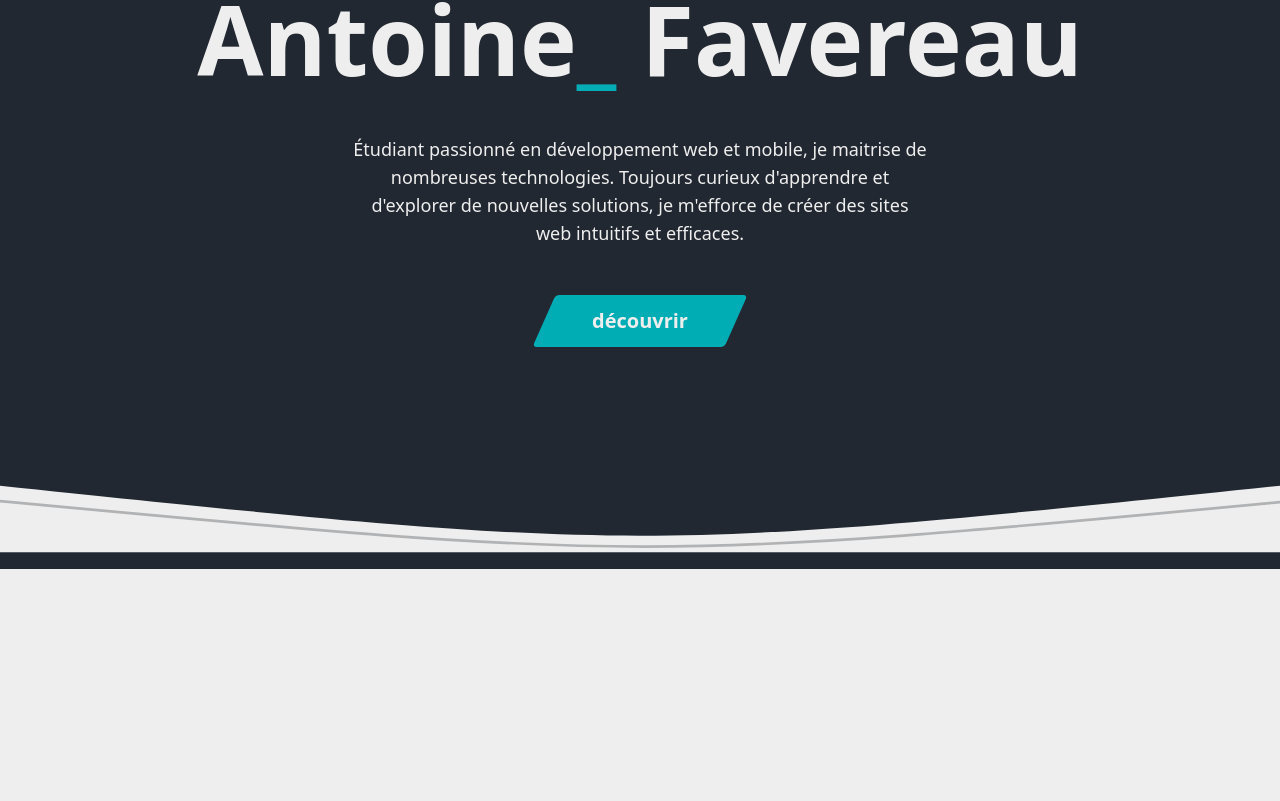
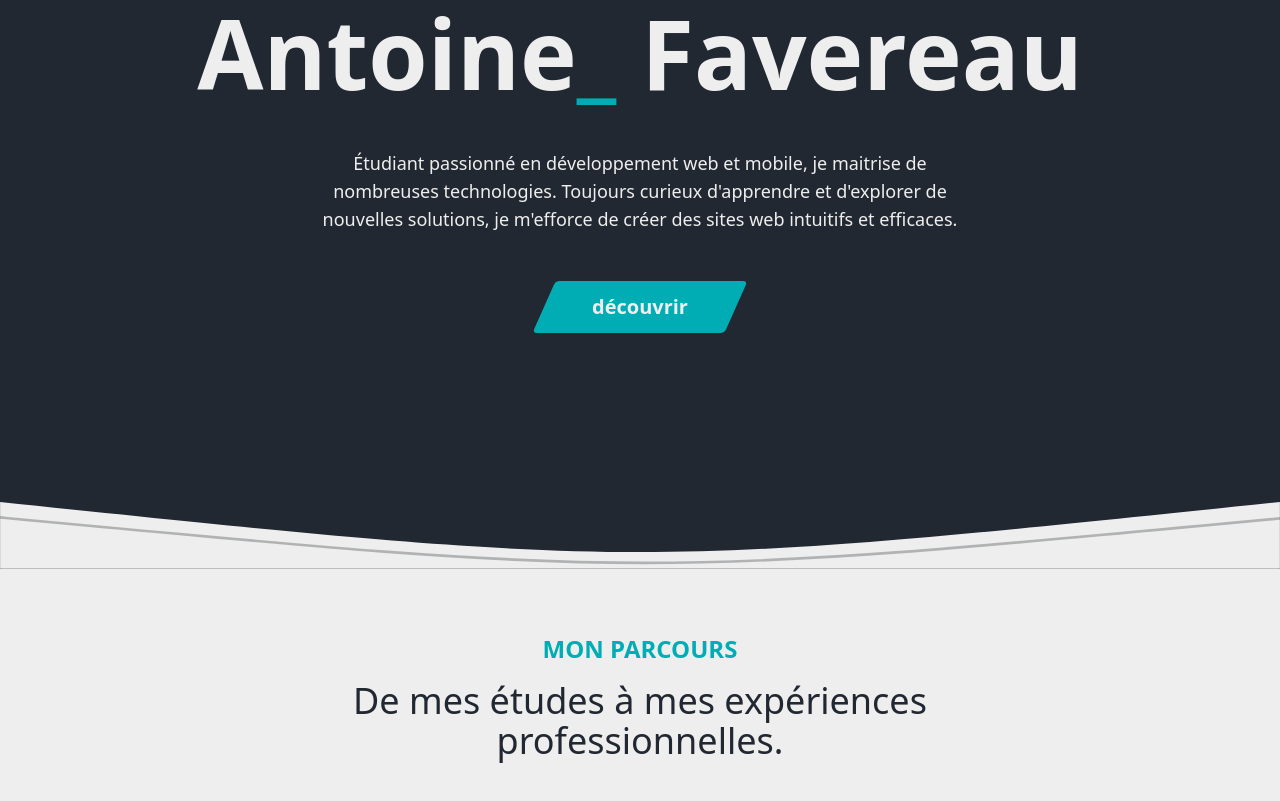
Before and after one commit to antoinefavereau/portfolio, a Next.js app: page / in a window 1280 px wide. Shown: the part 231-1032 px from the top of the page. Before the commit the page ends 800 px from the top, so only its background shows below. Built offline with nearby package versions, Linux system fonts and the light colour scheme.

Commit message:
add journey section with localization support and update hero section description

```diff
--- a/app/page.tsx
+++ b/app/page.tsx
@@ -1,6 +1,23 @@
 import { headers } from "next/headers";
 import { notFound } from "next/navigation";
 import Button from "./components/ui/button";
+
+interface Texts {
+  hero_section: {
+    about: string;
+    cta: string;
+  };
+  journey_section: {
+    title: string;
+    subtitle: string;
+  };
+}
+
+interface Journey {
+  title: string;
+  dates: string;
+  description: string;
+}
 
 interface Project {
   title: string;
@@ -9,34 +26,27 @@ interface Project {
   link: string;
 }
 
-interface Texts {
-  hero_section: {
-    about: string;
-    cta: string;
-  };
-}
-
 export default async function Home() {
   const headersData = await headers();
   const locale = headersData.get("x-nextjs-locale") ?? "fr";
 
   try {
-    const projectsModule = await import(`../data/${locale}/projects.json`);
     const textsModule = await import(`../data/${locale}/texts.json`);
+    const journeyModule = await import(`../data/${locale}/journey.json`);
 
-    const projects: Project[] = projectsModule.default;
     const texts: Texts = textsModule.default;
+    const journey: Journey[] = journeyModule.default;
 
     return (
       <main>
-        <section className="relative bg-black text-white min-h-screen flex flex-col justify-center items-center gap-12 text-center p-2">
+        <section className="relative bg-black text-white min-h-screen flex flex-col justify-center items-center gap-12 text-center">
           <h1 className="text-8xl font-bold text-center">
             Antoine<span className="text-primary">_</span> Favereau
           </h1>
-          <p className="max-w-xl text-lg">{texts.hero_section.about}</p>
+          <p className="max-w-2xl text-lg">{texts.hero_section.about}</p>
           <Button type="button">{texts.hero_section.cta}</Button>
           <svg
-            className="absolute bottom-0 left-0 w-full"
+            className="absolute bottom-0 left-0 w-full h-auto"
             width="1920"
             height="100"
             viewBox="0 0 1920 100"
@@ -55,6 +65,14 @@ export default async function Home() {
             />
           </svg>
         </section>
+        <section className="bg-white text-black flex flex-col justify-center items-center gap-12 text-center py-16 px-2">
+          <div className="max-w-2xl flex flex-col items-center gap-4">
+            <h2 className="text-primary text-2xl font-bold uppercase">
+              {texts.journey_section.title}
+            </h2>
+            <p className="text-4xl font-medium">{texts.journey_section.subtitle}</p>
+          </div>
+        </section>
       </main>
     );
   } catch (error) {
--- /dev/null
+++ b/data/en/journey.json
@@ -0,0 +1,27 @@
+[
+  {
+    "title": "Freelance",
+    "dates": "2022 - Today",
+    "description": "Alongside my studies, I have also worked as a freelance web developer. This experience allowed me to work on various projects, ranging from showcase websites to more complex platforms, adapting to clients' specific needs. I strengthened my skills in both front-end and back-end development, while also learning to manage projects independently, from requirement analysis to final delivery. This journey has given me great versatility and the ability to provide tailored solutions for modern web challenges."
+  },
+  {
+    "title": "CESI",
+    "dates": "2019 - 5 years",
+    "description": "Currently in my fifth year at CESI, an engineering school recognized for its professional approach and academic excellence, I am pursuing a specialized degree in computer science. Throughout my studies, I have had the opportunity to participate in various practical projects, allowing me to develop both my technical skills (programming, project management, etc.) and my ability to collaborate in a team and innovate. CESI's educational approach, centered on project-based learning and close collaboration with industry, has provided me with valuable hands-on experience. As I near the completion of my engineering degree, I am now ready to take on new challenges and apply my skills to ambitious projects."
+  },
+  {
+    "title": "Lifekeys",
+    "dates": "2023 - 5 months",
+    "description": "Lifekeys is a Norwegian company specializing in developing innovative technological solutions to improve mental health. During my multi-month internship at the company, I worked as a web developer, contributing to the development and enhancement of various features for their online platforms. I was involved in the maintenance and deployment of new functionalities for UserWeb, a mental well-being tool, as well as optimizing the interface and user experience for several other company applications. My work included using Next.js, Styled Components, Material-UI, and other modern technologies while collaborating with an experienced team of developers. This internship provided me with valuable experience in web development, agile project management, and international teamwork."
+  },
+  {
+    "title": "Xapiema",
+    "dates": "2022 - 10 months",
+    "description": "Xapiema is a web agency based in Orléans, specializing in the design and development of custom websites and mobile applications. I had the opportunity to complete two internships there, as well as a short fixed-term contract (CDD) of two months during the holidays. This agency provided me with my first experience in web development, allowing me to work on various projects for clients from both the public and private sectors. I contributed to the improvement and maintenance of websites developed with WordPress, PrestaShop, and Magento, responding to client requests by fixing issues and adding new features. This experience allowed me to gain a solid foundation in web development, familiarize myself with agency workflows, and learn how to collaborate effectively within a technical team."
+  },
+  {
+    "title": "Lycée François Villon",
+    "dates": "2016 - 3 years",
+    "description": "I obtained a Scientific Baccalaureate with an Engineering Sciences specialization at Lycée François Villon in Beaugency. This program provided me with a strong foundation in mathematics, physics, and engineering, as well as analytical and problem-solving skills essential for my engineering studies."
+  }
+]
--- a/data/en/texts.json
+++ b/data/en/texts.json
@@ -1,6 +1,10 @@
 {
   "hero_section": {
-    "about": "Junior Fullstack Developer / Fifth year engineering student at CESI",
+    "about": "I am a passionate web and mobile development student, proficient in a wide range of technologies. Always curious to learn and explore new solutions, I strive to create intuitive and effective websites.",
     "cta": "discover"
+  },
+  "journey_section": {
+    "title": "My Journey",
+    "subtitle": "From my studies to my professional experiences."
   }
 }
--- /dev/null
+++ b/data/fr/journey.json
@@ -0,0 +1,27 @@
+[
+  {
+    "title": "Freelance",
+    "dates": "2022 - Aujourd'hui",
+    "description": "En parallèle de mes études, j'ai également exercé en tant que développeur web freelance. Cette expérience m'a permis de travailler sur divers projets, allant de la conception de sites vitrines à des plateformes plus complexes, en m'adaptant aux besoins spécifiques des clients. J'ai ainsi renforcé mes compétences en développement front-end et back-end, tout en apprenant à gérer des projets de manière autonome, de l'analyse des besoins à la livraison du produit final. Ce parcours m'a offert une grande polyvalence et une capacité à proposer des solutions adaptées aux enjeux du web moderne."
+  },
+  {
+    "title": "CESI",
+    "dates": "2019 - 5 ans",
+    "description": "Actuellement en cinquième année à CESI, une école d'ingénieurs reconnue pour son approche professionnalisante et son excellence académique, je poursuis un cursus spécialisé en informatique. Au fil de mes études, j'ai eu l'opportunité de participer à divers projets concrets, me permettant de développer tant mes compétences techniques (en programmation, gestion de projets, etc.) que ma capacité à travailler en équipe et à innover. L'approche pédagogique de CESI, axée sur l'apprentissage par projets et la collaboration avec le monde professionnel, m'a aidé à acquérir une solide expérience terrain. Sur le point d'obtenir mon diplôme d'ingénieur, je suis désormais prêt à relever de nouveaux défis et à mettre mes compétences au service de projets ambitieux."
+  },
+  {
+    "title": "Lifekeys",
+    "dates": "2023 - 5 mois",
+    "description": "Lifekeys est une entreprise norvégienne spécialisée dans le développement de solutions technologiques innovantes pour améliorer la santé mentale. Lors de mon stage de plusieurs mois au sein de cette entreprise, j'ai occupé le poste de développeur web, où j'ai travaillé sur le développement et l'amélioration de diverses fonctionnalités pour leurs plateformes en ligne. J'ai notamment contribué à la maintenance et au déploiement de nouvelles fonctionnalités sur UserWeb, un outil dédié au bien-être mental, ainsi qu'à l'optimisation de l'interface et de l'expérience utilisateur sur plusieurs autres applications de l'entreprise. Mon travail a impliqué l'utilisation de Next.js, Styled Components, Material-UI et d'autres technologies modernes, tout en collaborant avec une équipe de développeurs expérimentés. Ce stage m'a permis d'acquérir une précieuse expérience en développement web, en gestion de projet agile et en collaboration internationale."
+  },
+  {
+    "title": "Xapiema",
+    "dates": "2022 - 10 mois",
+    "description": "Xapiema est une agence web orléanaise spécialisée dans la conception et le développement de sites internet et d'applications mobiles sur mesure. J'ai eu l'opportunité d'y effectuer deux stages ainsi qu'un court CDD de deux mois durant les vacances. C'est au sein de cette agence que j'ai découvert le développement web, en travaillant sur des projets variés pour des clients issus aussi bien du secteur public que privé. J'ai notamment contribué à l'amélioration et à la maintenance de sites développés sous WordPress, PrestaShop et Magento, répondant aux demandes des clients en apportant des corrections et en ajoutant de nouvelles fonctionnalités. Cette expérience m'a permis d'acquérir des bases solides en développement web, de me familiariser avec les méthodes de travail en agence, et d'apprendre à collaborer efficacement au sein d'une équipe technique."
+  },
+  {
+    "title": "Lycée François Villon",
+    "dates": "2016 - 3 ans",
+    "description": "J'ai obtenu un baccalauréat scientifique option Sciences de l'Ingénieur au Lycée François Villon à Beaugency. Cette formation m'a permis d'acquérir des bases solides en mathématiques, physique et ingénierie, ainsi qu'un esprit d'analyse et de résolution de problèmes, compétences essentielles pour la suite de mon parcours en école d'ingénieur."
+  }
+]
--- a/data/fr/texts.json
+++ b/data/fr/texts.json
@@ -2,5 +2,9 @@
   "hero_section": {
     "about": "Étudiant passionné en développement web et mobile, je maitrise de nombreuses technologies. Toujours curieux d'apprendre et d'explorer de nouvelles solutions, je m'efforce de créer des sites web intuitifs et efficaces.",
     "cta": "découvrir"
+  },
+  "journey_section": {
+    "title": "Mon parcours",
+    "subtitle": "De mes études à mes expériences professionnelles."
   }
 }
```
